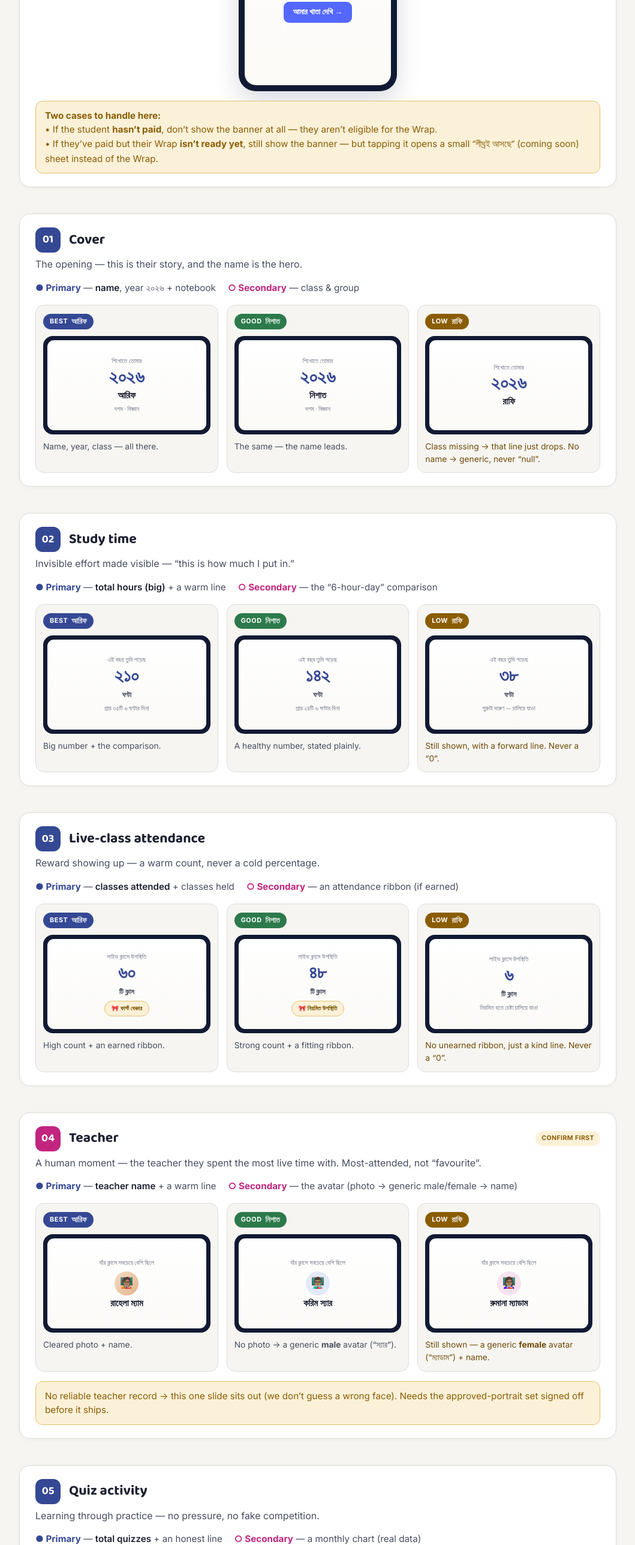
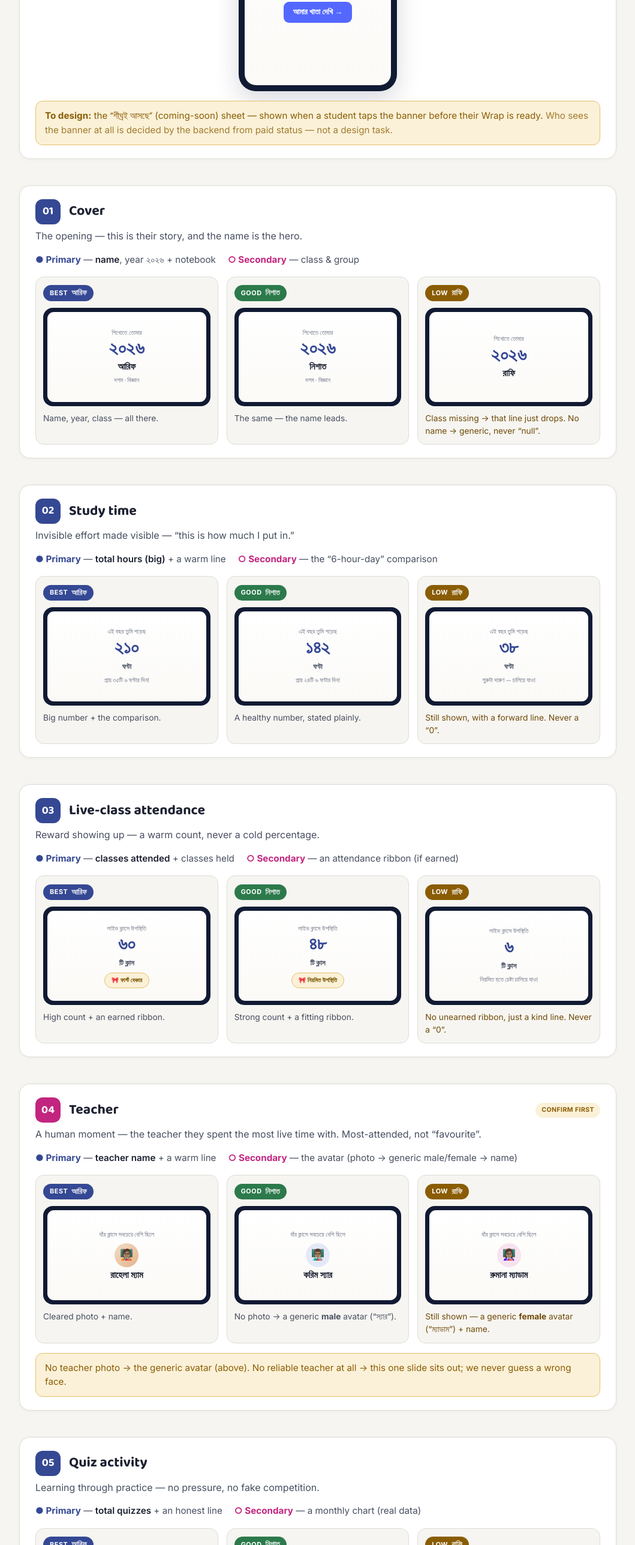
Before and after one commit to nusratmim-cell/Wrap_Design_Brief, a plain HTML site: page index.html in a window 1280 px wide. Shown: the part 1688-4263 px from the top of the page at 60% size, without its empty margins (110-1169 px from the left). Drawn offline with Linux system fonts and the light colour scheme.

Commit message:
Keep notes design-focused: banner shows only the coming-soon sheet to design; drop backend/ops lines

```diff
--- a/index.html
+++ b/index.html
@@ -197,7 +197,7 @@ a{color:var(--navy);text-decoration:none}
     <p class="sdesc">The home-screen banner that starts the Wrap. <b>The same for everyone</b> — no Best/Good/Low here; it just has to be inviting enough to tap.</p>
     <div class="shows"><div><span class="pr">● Primary</span> — identity + one button + one-time “new” cue</div><div><span class="sc">○ Secondary</span> — the name (never a number)</div></div>
     <div style="max-width:300px;margin:16px auto 0"><div class="phone"><div class="scr"><div class="banner"><div class="be">✨ নতুন · Wrap ২০২৬</div><div class="bt">নিশাত, তোমার ২০২৬-এর খাতা তৈরি!</div></div><div class="cta">আমার খাতা দেখি →</div></div></div></div>
-    <div class="note"><b>Two cases to handle here:</b><br>• If the student <b>hasn’t paid</b>, don’t show the banner at all — they aren’t eligible for the Wrap.<br>• If they’ve paid but their Wrap <b>isn’t ready yet</b>, still show the banner — but tapping it opens a small <span class="bn">“শীঘ্রই আসছে”</span> (coming soon) sheet instead of the Wrap.</div>
+    <div class="note"><b>To design:</b> the <span class="bn">“শীঘ্রই আসছে”</span> (coming-soon) sheet — shown when a student taps the banner before their Wrap is ready. <span style="opacity:.8">Who sees the banner at all is decided by the backend from paid status — not a design task.</span></div>
   </section>
 
   <!-- 01 -->
@@ -246,7 +246,7 @@ a{color:var(--navy);text-decoration:none}
       <div class="state good"><span class="lab good">Good <span class="who2">নিশাত</span></span><div class="mphone"><div class="mscr"><div class="ey">যাঁর ক্লাসে সবচেয়ে বেশি ছিলে</div><div class="ava gm">👨🏽‍🏫</div><div class="nm">করিম স্যার</div></div></div><p class="scap">No photo → a generic <b>male</b> avatar (“স্যার”).</p></div>
       <div class="state low"><span class="lab low">Low <span class="who2">রাফি</span></span><div class="mphone"><div class="mscr"><div class="ey">যাঁর ক্লাসে সবচেয়ে বেশি ছিলে</div><div class="ava gf">👩🏽‍🏫</div><div class="nm">রুমানা ম্যাডাম</div></div></div><p class="scap">Still shown — a generic <b>female</b> avatar (“ম্যাডাম”) + name.</p></div>
     </div>
-    <div class="note">No reliable teacher record → this one slide sits out (we don’t guess a wrong face). Needs the approved-portrait set signed off before it ships.</div>
+    <div class="note">No teacher photo → the generic avatar (above). No reliable teacher at all → this one slide sits out; we never guess a wrong face.</div>
   </section>
 
   <!-- 05 -->
```
